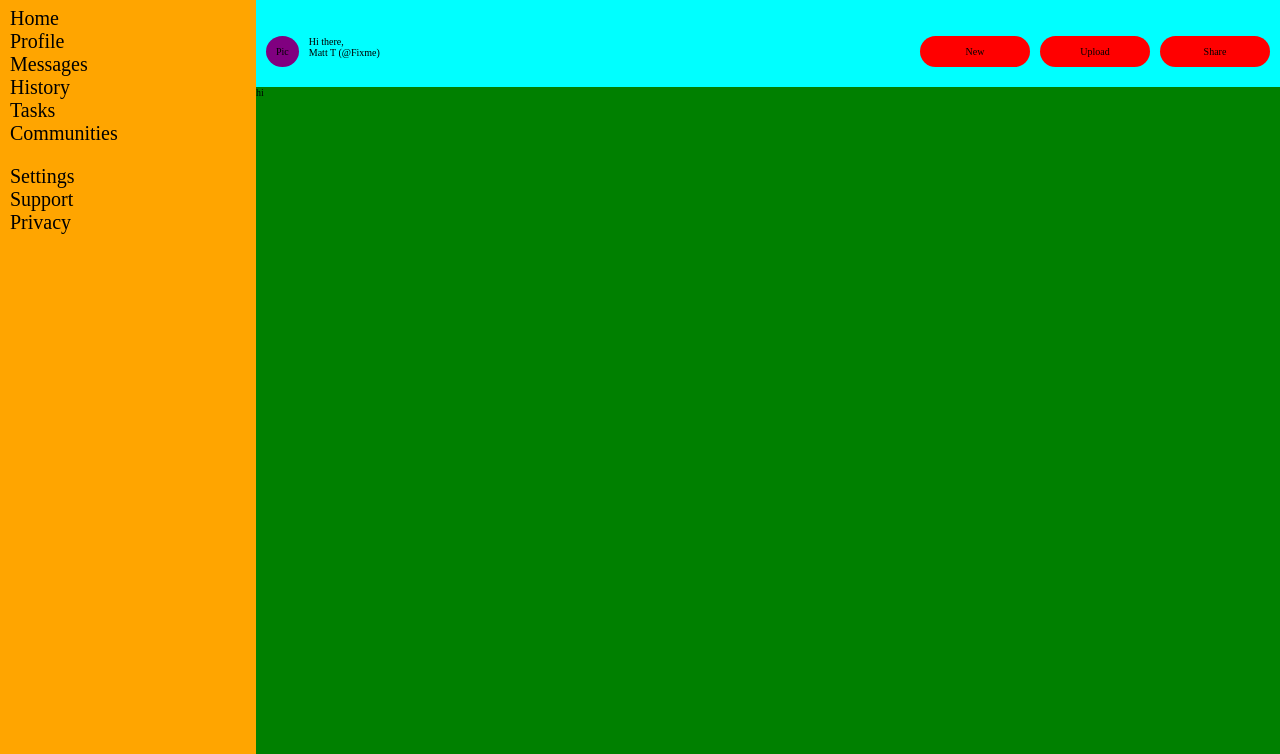
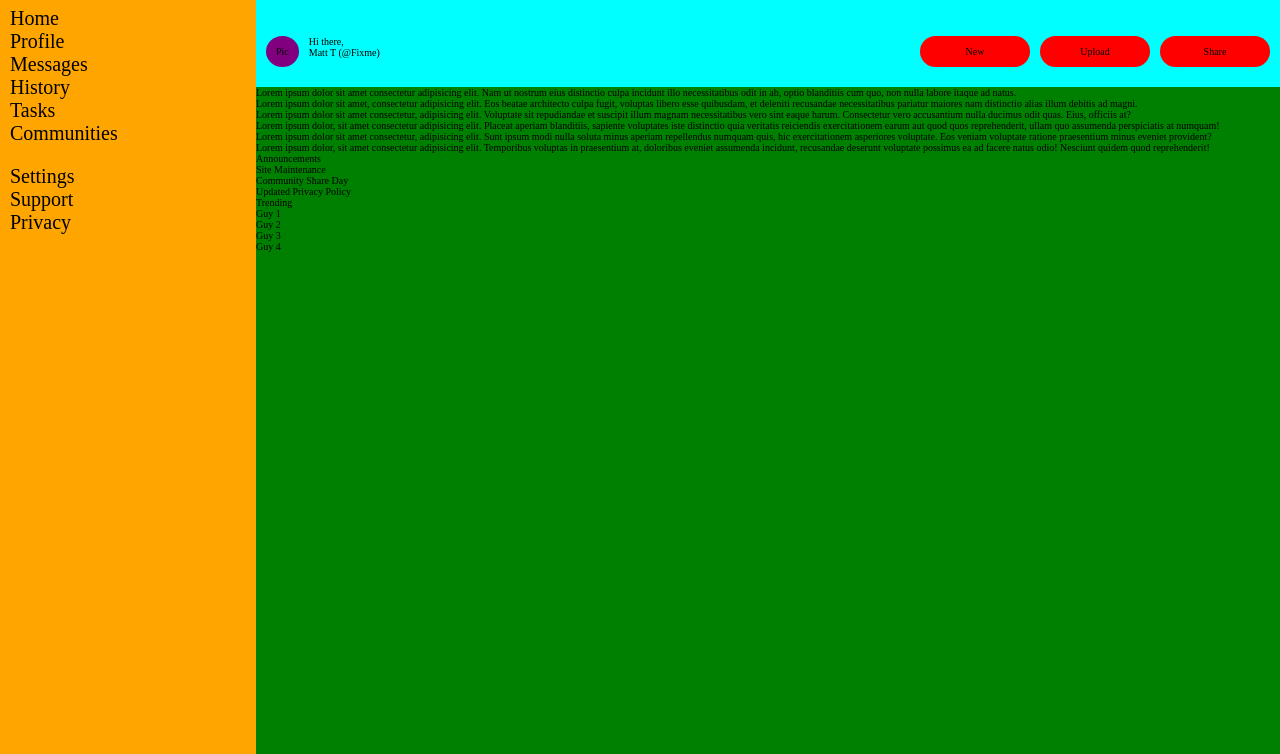
Before and after one commit to WitchingHr/admin-dashboard, a plain HTML site: page index.html in a window 1280 px wide. Shown: the part 46-800 px from the top of the page. Drawn offline with Linux system fonts and the light colour scheme.

Commit message:
Add main content

```diff
--- a/index.html
+++ b/index.html
@@ -51,7 +51,29 @@
             </div>
         </div>
         <div class="main">
-            hi
+            <span class="projects">
+                <div class="project-card">Lorem ipsum dolor sit amet consectetur adipisicing elit. Nam ut nostrum eius distinctio culpa incidunt illo necessitatibus odit in ab, optio blanditiis cum quo, non nulla labore itaque ad natus.</div>
+                <div class="project-card">Lorem ipsum dolor sit amet, consectetur adipisicing elit. Eos beatae architecto culpa fugit, voluptas libero esse quibusdam, et deleniti recusandae necessitatibus pariatur maiores nam distinctio alias illum debitis ad magni.</div>
+                <div class="project-card">Lorem ipsum dolor sit amet consectetur, adipisicing elit. Voluptate sit repudiandae et suscipit illum magnam necessitatibus vero sint eaque harum. Consectetur vero accusantium nulla ducimus odit quas. Eius, officiis at?</div>
+                <div class="project-card">Lorem ipsum dolor, sit amet consectetur adipisicing elit. Placeat aperiam blanditiis, sapiente voluptates iste distinctio quia veritatis reiciendis exercitationem earum aut quod quos reprehenderit, ullam quo assumenda perspiciatis at numquam!</div>
+                <div class="project-card">Lorem ipsum dolor sit amet consectetur, adipisicing elit. Sunt ipsum modi nulla soluta minus aperiam repellendus numquam quis, hic exercitationem asperiores voluptate. Eos veniam voluptate ratione praesentium minus eveniet provident?</div>
+                <div class="project-card">Lorem ipsum dolor, sit amet consectetur adipisicing elit. Temporibus voluptas in praesentium at, doloribus eveniet assumenda incidunt, recusandae deserunt voluptate possimus ea ad facere natus odio! Nesciunt quidem quod reprehenderit!</div>
+            </span>
+            <span class="news">
+                <div class="announcements">
+                    Announcements
+                    <div>Site Maintenance</div>
+                    <div>Community Share Day</div>
+                    <div>Updated Privacy Policy</div>
+                </div>
+                <div class="trending">
+                    Trending
+                    <div>Guy 1</div>
+                    <div>Guy 2</div>
+                    <div>Guy 3</div>
+                    <div>Guy 4</div>
+                </div>
+            </span>
         </div>
     </div>
 </body>
```
